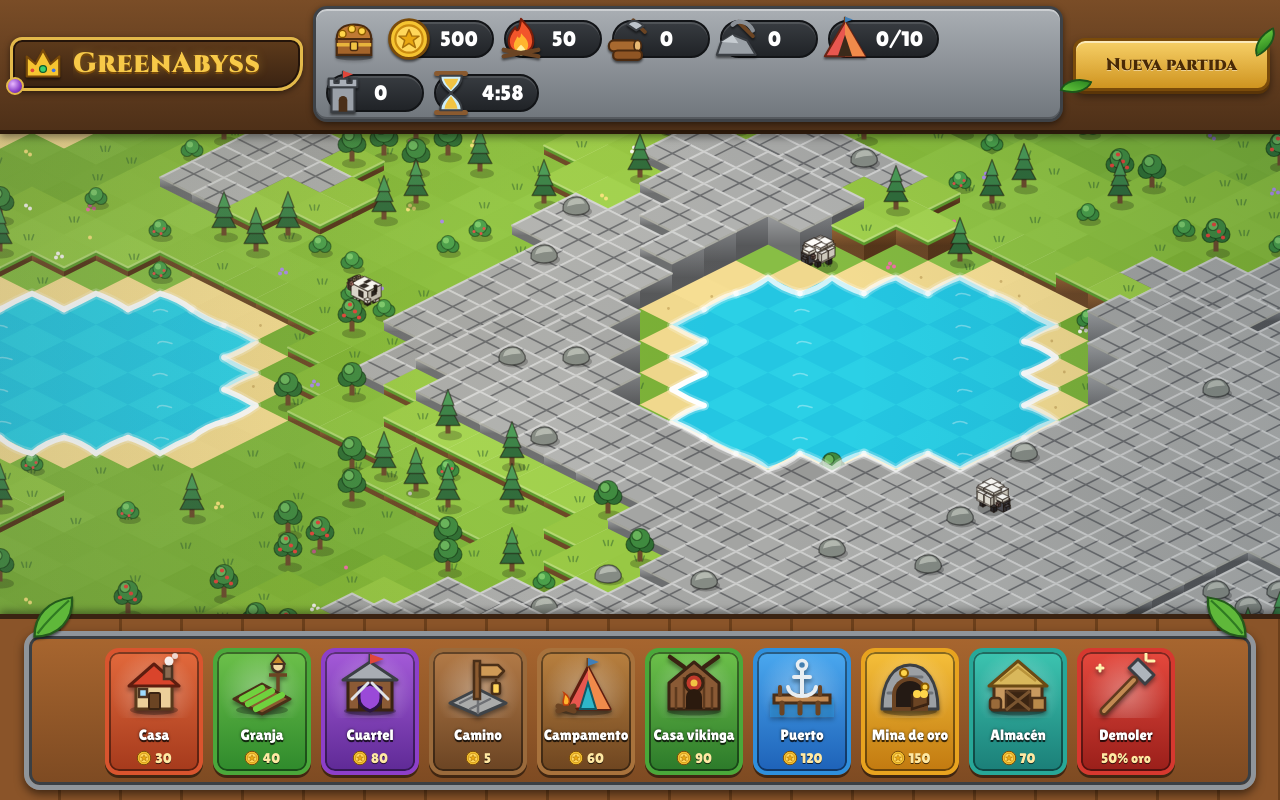
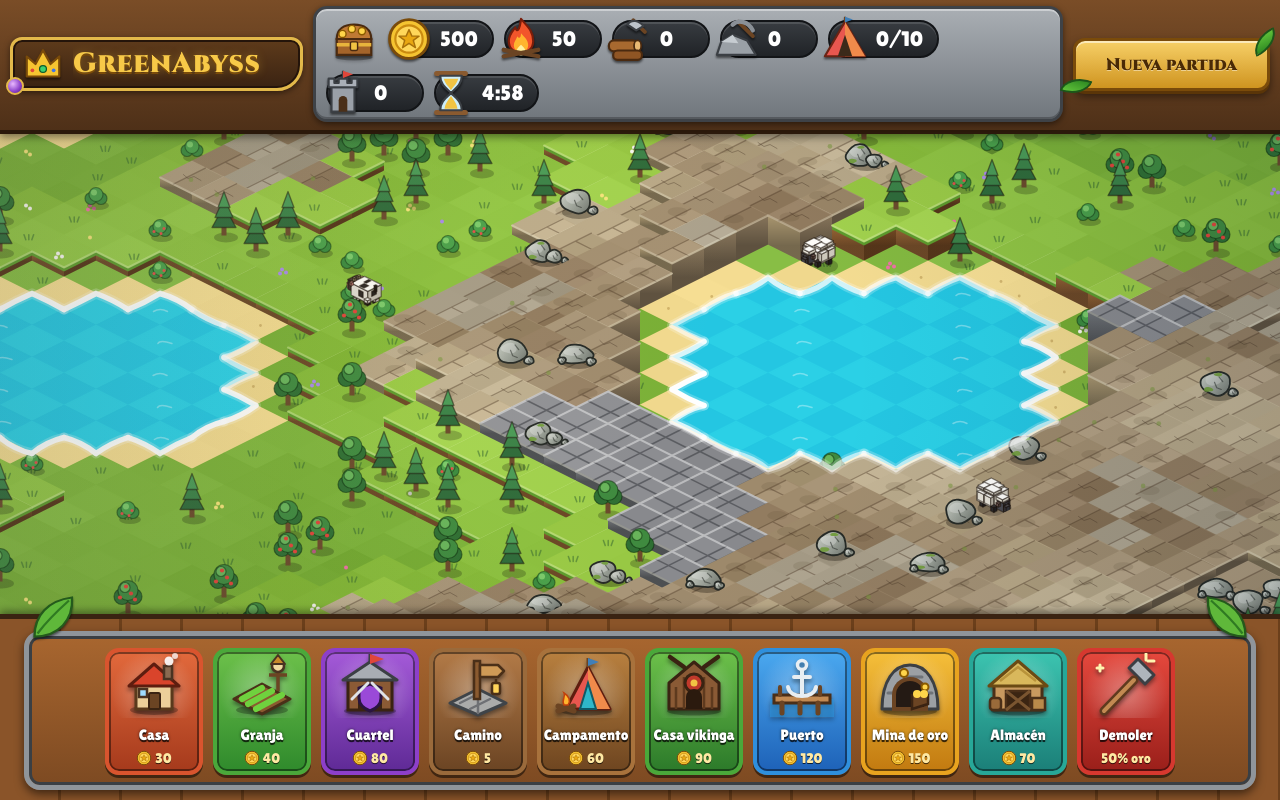
Before and after one commit to GreenAbyss00/imperio-green, a plain HTML site: page index.html in a window 1280 px wide. Drawn offline with Linux system fonts and the light colour scheme; animation ran at ten frames a second.

Commit message:
Add files via upload

```diff
--- a/index.html
+++ b/index.html
@@ -86,7 +86,8 @@ const U=[],A=[],FL=[],PB=[];
 const D4=[[1,0],[-1,0],[0,1],[0,-1]],D8=D4.concat([[1,1],[1,-1],[-1,1],[-1,-1]]);
 const PR={camp:{n:"Aldeano",food:20,time:3,k:"ald"},vikinga:{n:"Aldeano vikingo",food:25,time:4,k:"vik"}};
 const GR=["#7db33a","#8bbf3e","#99c945","#a9aaa7"];
-const SH=[["#9a6636","#9b9d9f","#e6c97e"],["#7a4c24","#7b7d80","#c9a85f"]];
+const SH=[["#9a6636","#6f7276","#e6c97e","#a8956f"],["#7a4c24","#55585c","#c9a85f","#86745a"]];
+const TAN=["#c2b394","#b7a685","#ab987b","#a08c6e","#957f63","#a79d88"];
 const SEA=["#35dbe0","#28cde0","#20bfe2","#1eb0e0","#1c9fda","#1a8ed2","#187ec8","#1670bb"],SEA2=["#45e2e4","#38d6e4","#30c9e6","#2ebae4","#2ca9de","#2a98d6","#288acc","#267cc0"];
 const seaC=(k,i,j)=>((i+j)&1)?SEA2[k]:SEA[k];
 const T={
@@ -115,6 +116,7 @@ const Eh=(i,j)=>grid[i]&&grid[i][j]?Math.max(0,grid[i][j].e):0;
 for(let i=0;i<N;i++)for(let j=0;j<N;j++){const c=grid[i][j];
  c.v=Math.round((rnd()-.5)*8+6*Math.sin(i*.5+1)*Math.cos(j*.42)+2*((Eh(i-1,j)+Eh(i,j-1))-(Eh(i+1,j)+Eh(i,j+1))));c.d=rnd();
  c.sand=!c.w&&c.e<=0&&(dist(i,j)>rrOf(i,j)-1.5||D4.some(d=>{const q=grid[i+d[0]]&&grid[i+d[0]][j+d[1]];return q&&q.w}));
+ c.dk=c.st&&c.e>=3&&Math.sin(i*.45+1)+Math.cos(j*.4)>.55;
  if(c.sand)c.tree=c.rock=c.bush=false}
 const TREES0=grid.flat().filter(c=>c.tree).length,ROCKS0=grid.flat().filter(c=>c.rock).length;
 /* ---------- lienzo ---------- */
@@ -182,12 +184,31 @@ function foamOLD(tp,i,j){const w=.45+.3*Math.sin(TT*.002+i*.9+j*.7);ctx.strokeSt
  [[-1,0,0,3],[0,-1,0,1],[1,0,1,2],[0,1,2,3]].forEach(d=>{const q=grid[i+d[0]]&&grid[i+d[0]][j+d[1]];if(q&&!q.w){ctx.moveTo(tp[d[2]][0],tp[d[2]][1]);ctx.lineTo(tp[d[3]][0],tp[d[3]][1]);n++}});if(n)ctx.stroke()}
 const vis=(x,y)=>{const sx=x*z+ox,sy=y*z+oy;return sx>-90&&sx<VW+90&&sy>-140&&sy<VH+140};
 /* ---------- objetos ---------- */
+function stoneCol(i,j,c){if(c.dk)return shade("#8e8f93",Math.round(c.v*.8));const f=(Math.sin(i*.8+j*.37)+Math.cos(j*.9-i*.21)+2)/4;c.sc=TAN[Math.min(5,Math.max(0,Math.floor(f*6+(c.d-.5)*2)))];return shade(c.sc,Math.round(c.v*.7))}
+function tanFloor(tp,c,i,j){const T0=tp[0],R0=tp[1],B0=tp[2],L0=tp[3],lp=(a,b,t)=>[a[0]+(b[0]-a[0])*t,a[1]+(b[1]-a[1])*t],r=.3+.4*c.d,p1=lp(T0,R0,r),p2=lp(L0,B0,r),cx=(L0[0]+R0[0])/2,cy=(T0[1]+B0[1])/2,fr=k=>(c.d*k)%1;
+ poly([p1,R0,B0,p2],shade(c.sc,Math.round(c.v*.7)+(c.d>.5?11:-11)));
+ if(fr(13)<.4){ctx.fillStyle="rgba(80,60,35,.13)";ctx.beginPath();ctx.ellipse(cx+(c.d-.5)*26,cy+(fr(7)-.5)*8,10,4.5,0,0,7);ctx.fill()}
+ ctx.strokeStyle="rgba(70,52,34,.4)";ctx.lineWidth=1.3;ctx.lineCap="round";ctx.lineJoin="round";ctx.beginPath();ctx.moveTo(p1[0],p1[1]);ctx.lineTo(p2[0],p2[1]);
+ if(c.d>.45){const a=lp(p1,p2,.5),b=lp(R0,B0,.5);ctx.moveTo(a[0],a[1]);ctx.lineTo(b[0],b[1])}ctx.stroke();
+ if(c.d<.4){ctx.strokeStyle="rgba(60,45,30,.35)";ctx.lineWidth=1;ctx.beginPath();ctx.moveTo(cx-11+c.d*8,cy-3);ctx.lineTo(cx-4,cy+1);ctx.lineTo(cx+2,cy-1);ctx.lineTo(cx+9,cy+3);ctx.stroke()}
+ if(fr(17)>.85){ctx.fillStyle="rgba(120,150,60,.55)";ctx.beginPath();ctx.arc(cx+(fr(5)-.5)*20,cy+(fr(3)-.5)*6,2.3,0,7);ctx.fill()}}
 function tree(x,y,c){shadowE(x,y,12,5);ctx.fillStyle="#6b4a2b";ctx.fillRect(x-2.5,y-11,5,11);
  if(c.v>0){[["#2f6b3a",12,-8,-30],["#3b8247",9,-18,-38],["#4a9a56",6,-28,-44]].forEach(q=>poly([P(x-q[1],y+q[2]),P(x,y+q[3]),P(x+q[1],y+q[2])],q[0]))}
  else[[-6,-17,8,"#2f6f33"],[6,-17,8,"#2f6f33"],[0,-23,10,"#3f8a3f"],[-3,-26,5,"#68b45a"]].forEach(q=>{ctx.beginPath();ctx.arc(x+q[0],y+q[1],q[2],0,7);ctx.fillStyle=q[3];ctx.fill();ctx.lineWidth=1.2;ctx.strokeStyle="rgba(10,40,10,.5)";ctx.stroke()});if(c.v<=0&&c.d>.5){ctx.fillStyle="#e0443a";[[-8,-16],[3,-20],[7,-14],[-2,-27]].forEach(q=>{ctx.beginPath();ctx.arc(x+q[0],y+q[1],2.1,0,7);ctx.fill()})}}
-function rock(x,y){shadowE(x,y,14,6);ctx.beginPath();ctx.moveTo(x-13,y+1);ctx.quadraticCurveTo(x-14,y-9,x-4,y-12);ctx.quadraticCurveTo(x+8,y-15,x+13,y-4);ctx.quadraticCurveTo(x+15,y+3,x+5,y+5);ctx.quadraticCurveTo(x-6,y+7,x-13,y+1);
- ctx.fillStyle="#858b84";ctx.fill();ctx.lineWidth=1.3;ctx.strokeStyle="rgba(20,20,20,.5)";ctx.stroke();
- ctx.beginPath();ctx.moveTo(x-9,y-3);ctx.quadraticCurveTo(x-8,y-10,x-1,y-11);ctx.quadraticCurveTo(x+6,y-12,x+9,y-6);ctx.quadraticCurveTo(x,y-6,x-9,y-3);ctx.fillStyle="#b4b9b0";ctx.fill()}
+function blobPath(cx,cy,rx,ry,sd){const n=9,p=[];for(let k=0;k<n;k++){const a=k/n*6.2832+sd,r=.86+.28*Math.abs(Math.sin(sd*91.7+k*7.3));p.push([cx+Math.cos(a)*rx*r,cy+Math.sin(a)*ry*r])}
+ const m=(a,b)=>[(a[0]+b[0])/2,(a[1]+b[1])/2],s0=m(p[n-1],p[0]);ctx.beginPath();ctx.moveTo(s0[0],s0[1]);
+ for(let k=0;k<n;k++){const mm=m(p[k],p[(k+1)%n]);ctx.quadraticCurveTo(p[k][0],p[k][1],mm[0],mm[1])}ctx.closePath()}
+function boulder(cx,cy,rx,ry,sd,moss){
+ blobPath(cx,cy,rx,ry,sd);const g=ctx.createLinearGradient(cx-rx,cy-ry,cx+rx,cy+ry);g.addColorStop(0,"#cdd1c7");g.addColorStop(.55,"#9aa097");g.addColorStop(1,"#6c716a");
+ ctx.fillStyle=g;ctx.fill();ctx.lineWidth=1.8;ctx.lineJoin="round";ctx.strokeStyle="#262a26";ctx.stroke();
+ blobPath(cx-rx*.18,cy-ry*.28,rx*.55,ry*.45,sd+1);ctx.fillStyle="rgba(255,255,255,.26)";ctx.fill();
+ ctx.strokeStyle="rgba(30,34,30,.5)";ctx.lineWidth=1.2;ctx.lineCap="round";ctx.beginPath();ctx.moveTo(cx-rx*.1,cy-ry*.1);ctx.lineTo(cx+rx*.05,cy+ry*.35);ctx.lineTo(cx+rx*.35,cy+ry*.5);ctx.moveTo(cx+rx*.2,cy-ry*.55);ctx.lineTo(cx+rx*.45,cy-ry*.15);ctx.stroke();
+ if(moss){ctx.fillStyle="rgba(112,156,56,.9)";blobPath(cx-rx*.5,cy+ry*.5,rx*.32,ry*.2,sd+2);ctx.fill();blobPath(cx+rx*.15,cy-ry*.75,rx*.28,ry*.14,sd+3);ctx.fill()}}
+function rock(x,y,c){const hp=c.hp||4,s=.6+.4*hp/4,d=c.d;
+ ctx.fillStyle="rgba(25,18,10,.34)";ctx.beginPath();ctx.ellipse(x+3,y+3,17*s,6.5*s,0,0,7);ctx.fill();
+ if(d<.35){boulder(x,y-8*s,15*s,12*s,d*7,d>.15);boulder(x+17*s,y+1,5*s,4*s,d*9,0)}
+ else if(d<.7){boulder(x-5*s,y-6*s,13*s,11*s,d*7,1);boulder(x+10*s,y-1,8*s,6.5*s,d*5,0);boulder(x+21*s,y+3,3.5,3,d*3,0)}
+ else{boulder(x,y-5*s,17*s,9.5*s,d*7,d>.85);boulder(x-14*s,y+1,4,3.5,d*4,0);boulder(x+15*s,y+2,5*s,4*s,d*8,0)}}
 function bush(x,y,c){shadowE(x,y,11,4.5);[[-5,-5,6,"#3b8a3e"],[5,-5,6,"#3b8a3e"],[0,-9,7,"#4aa04a"]].forEach(q=>{ctx.beginPath();ctx.arc(x+q[0],y+q[1],q[2],0,7);ctx.fillStyle=q[3];ctx.fill();ctx.lineWidth=1.2;ctx.strokeStyle="rgba(15,50,15,.5)";ctx.stroke()});
  ctx.fillStyle="#7bc96a";ctx.beginPath();ctx.arc(x-2,y-11,3,0,7);ctx.fill();if(c.v>2){ctx.fillStyle="#e0504a";[[-6,-4],[4,-7],[1,-2]].forEach(d=>{ctx.beginPath();ctx.arc(x+d[0],y+d[1],1.5,0,7);ctx.fill()})}}
 function barrel(x,y){ctx.fillStyle="#9a6a3a";ctx.fillRect(x-4,y-9,8,9);ctx.strokeStyle="rgba(25,15,8,.55)";ctx.lineWidth=1.2;ctx.strokeRect(x-4,y-9,8,9);ctx.beginPath();ctx.ellipse(x,y-9,4,2,0,0,7);ctx.fillStyle="#c79a62";ctx.fill();ctx.stroke();ctx.beginPath();ctx.moveTo(x-4,y-5);ctx.lineTo(x+4,y-5);ctx.stroke()}
@@ -413,14 +434,15 @@ function draw(){ol=false;
   tpoly(dia(x,y,1,0),seaC(Math.min(7,Math.floor(Math.max(0,dist(i,j)-rrOf(i,j))*1.2)),i,j));spark(x,y,i,j)}
  for(let i=0;i<N;i++)for(let j=0;j<N;j++){
   const c=grid[i][j],x=(i-j)*TW,y=(i+j)*TH-c.e*EH;if(!vis(x,y))continue;
-  ol=false;const tp=dia(x,y,1,0),rk=c.st?1:c.sand?2:0;
+  ol=false;const tp=dia(x,y,1,0),rk=c.st?(c.dk?1:3):c.sand?2:0;
   const fr=(c.e-(grid[i+1]?grid[i+1][j].e:-1))*EH,fl=(c.e-(grid[i][j+1]?grid[i][j+1].e:-1))*EH;
   if(fl>0)cliff([tp[3],tp[2],P(tp[2][0],tp[2][1]+fl),P(tp[3][0],tp[3][1]+fl)],SH[0][rk],tp[3][1],fl);if(fl>0&&rk==0)lip(tp[3],tp[2]);
   if(fr>0)cliff([tp[2],tp[1],P(tp[1][0],tp[1][1]+fr),P(tp[2][0],tp[2][1]+fr)],SH[1][rk],tp[1][1],fr);if(fr>0&&rk==0)lip(tp[2],tp[1]);
   if(c.sea){tpoly(tp,seaC(c.si,i,j));spark(x,y,i,j);continue}
   if(c.w){tpoly(tp,((i+j)&1)?"#2bd0e6":"#24c6e2");spark(x,y,i,j);continue}
-  tpoly(tp,c.col||(c.col=c.sand?shade("#f2da8f",Math.round(c.v*.6)):c.st?shade("#abacaa",c.v):shade(GR[Math.min(c.e,2)],c.v)));
-  if(c.st){const T0=tp[0],R0=tp[1],B0=tp[2],L0=tp[3],r1=.3+.4*c.d,r2=.35+.3*((c.d*7)%1),lp=(a,b,t)=>[a[0]+(b[0]-a[0])*t,a[1]+(b[1]-a[1])*t];
+  tpoly(tp,c.col||(c.col=c.sand?shade("#f2da8f",Math.round(c.v*.6)):c.st?stoneCol(i,j,c):shade(GR[Math.min(c.e,2)],c.v)));
+  if(c.st&&!c.dk)tanFloor(tp,c,i,j);
+  if(c.dk){const T0=tp[0],R0=tp[1],B0=tp[2],L0=tp[3],r1=.3+.4*c.d,r2=.35+.3*((c.d*7)%1),lp=(a,b,t)=>[a[0]+(b[0]-a[0])*t,a[1]+(b[1]-a[1])*t];
    ctx.strokeStyle="rgba(55,58,62,.55)";ctx.lineWidth=1.6;ctx.lineCap="round";ctx.beginPath();
    let p1=lp(T0,R0,r1),p2=lp(L0,B0,r1);ctx.moveTo(p1[0],p1[1]);ctx.lineTo(p2[0],p2[1]);
    p1=lp(T0,L0,r2);p2=lp(R0,B0,r2);ctx.moveTo(p1[0],p1[1]);ctx.lineTo(p2[0],p2[1]);ctx.stroke();
@@ -434,7 +456,7 @@ function draw(){ol=false;
   if(c.b=="camino"){poly(dia(x,y,.96,0),"#8f7b5a");poly(dia(x,y,.84,0),"#b9a27c")}
   else if(c.b){building(x,y,c.b,c);if(c.pr)pbar(x,y,c);if(selB&&selB.i==i&&selB.j==j)bring(x,y)}
   else if(c.tree)tree(x,y,c)
-  else if(c.rock)rock(x,y)
+  else if(c.rock)rock(x,y,c)
   else if(c.bush)bush(x,y,c);
   A.forEach(a=>{if(!a.alive&&a.dd>=.8)return;const p=pos(a);if(Math.round(p[0])==i&&Math.round(p[1])==j)animal(a)});
   U.forEach(u=>{const p=pos(u);if(Math.round(p[0])==i&&Math.round(p[1])==j)unit(u)});
```
Also changed, not shown: 1 other file.
